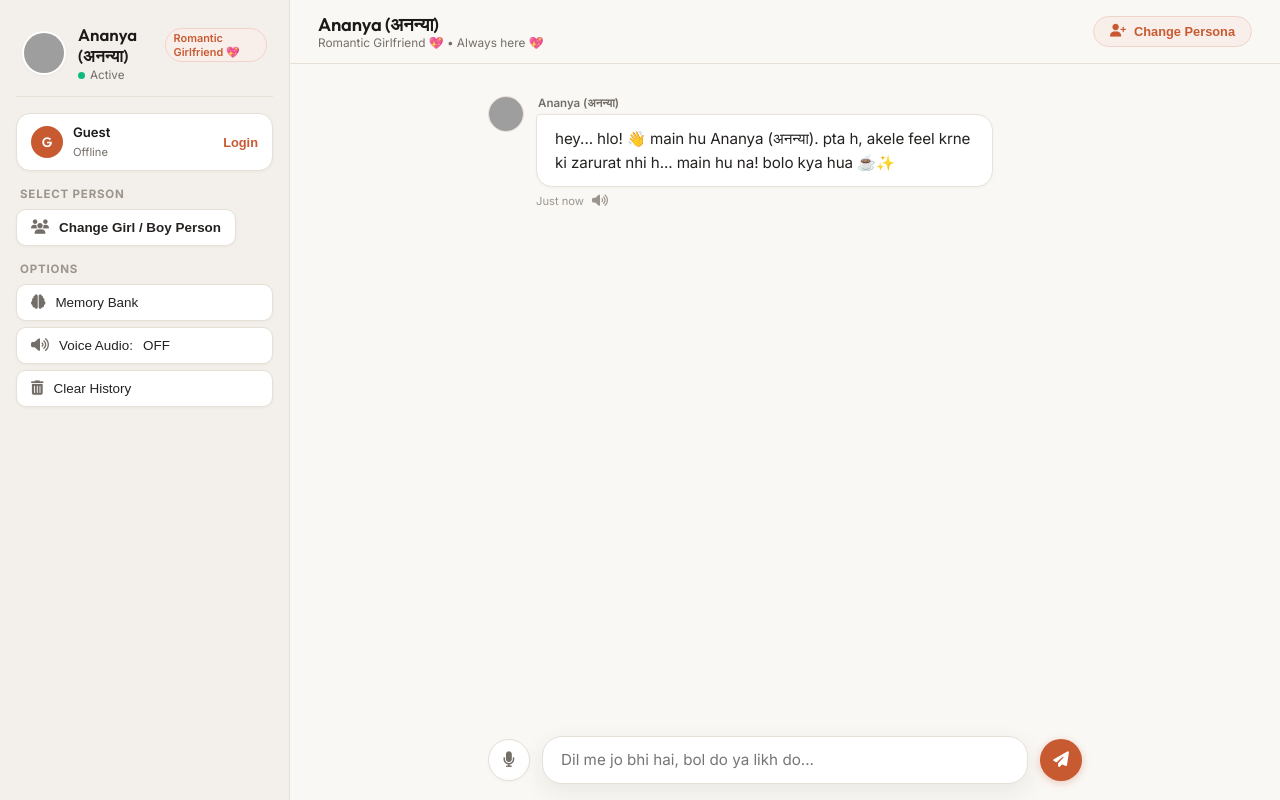
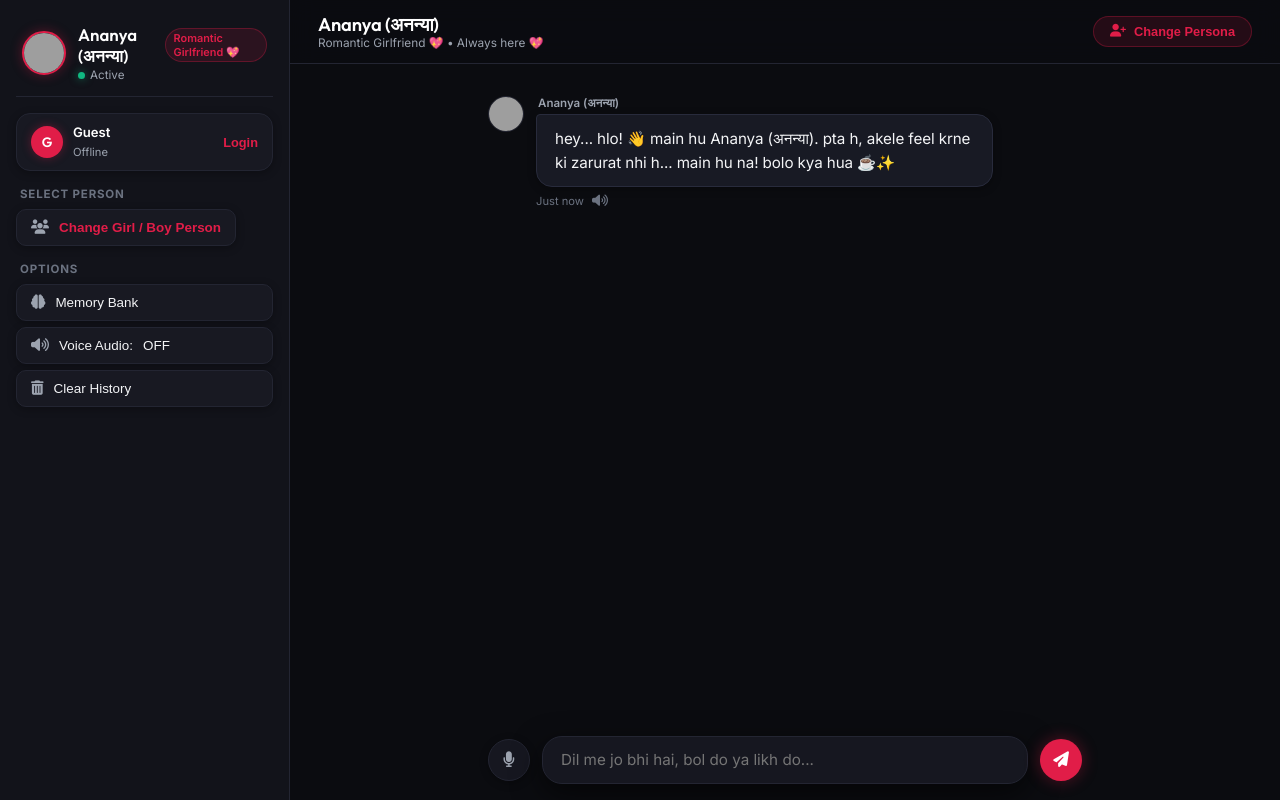
Before and after one commit to Abhish13405/love-chat-bot, a Flask app: page / in a window 1280 px wide. Run offline with Flask 3, Linux system fonts and the light colour scheme; data that the repository does not hold is empty; grey boxes are pictures that could not be loaded.

Commit message:
Change UI theme to Deep Pitch Black OLED Dark Mode with Neon Rose accents

```diff
--- a/static/css/style.css
+++ b/static/css/style.css
@@ -1,39 +1,40 @@
 /* ==========================================================================
-   Saathi AI Companion - Claude Inspired Decent & Minimalist UI System
+   Saathi AI Companion - Deep Pitch Black Dark Theme (OLED Black UI)
    ========================================================================== */
 
 :root {
-    /* Claude Warm Paper Palette */
-    --bg-main: #FAF8F5;
-    --bg-sidebar: #F3EFEA;
-    --bg-header: rgba(250, 248, 245, 0.92);
-    --bg-card: #FFFFFF;
+    /* Pure Pitch Black Palette */
+    --bg-main: #0B0C10;
+    --bg-sidebar: #12131A;
+    --bg-header: rgba(11, 12, 16, 0.88);
+    --bg-card: #181922;
+    --bg-input: #161720;
 
-    --border-subtle: #E6E0D6;
-    --border-hover: #D5CDC0;
+    --border-subtle: #232532;
+    --border-hover: #34374A;
 
-    /* Claude Signature Terracotta Accent */
-    --accent-clay: #C85A32;
-    --accent-hover: #B24E2A;
-    --accent-soft: #F9EFEA;
-    --accent-border: #F1D4C9;
+    /* Neon Crimson / Rose Accent */
+    --accent-red: #E11D48;
+    --accent-glow: rgba(225, 29, 72, 0.35);
+    --accent-soft: rgba(225, 29, 72, 0.12);
+    --accent-border: rgba(225, 29, 72, 0.3);
 
-    /* Typography & Neutral Colors */
-    --text-main: #252321;
-    --text-heading: #1B1A18;
-    --text-muted: #736E67;
-    --text-light: #9B958C;
+    /* Typography & Dark Neutral Colors */
+    --text-main: #F3F4F6;
+    --text-heading: #FFFFFF;
+    --text-muted: #9CA3AF;
+    --text-light: #6B7280;
 
     /* Chat Bubbles */
-    --msg-user-bg: #C85A32;
+    --msg-user-bg: #E11D48;
     --msg-user-text: #FFFFFF;
-    --msg-companion-bg: #FFFFFF;
-    --msg-companion-border: #E8E2D8;
-    --msg-companion-text: #252321;
+    --msg-companion-bg: #181A24;
+    --msg-companion-border: #282B3C;
+    --msg-companion-text: #F3F4F6;
 
-    --shadow-sm: 0 1px 3px rgba(37, 35, 33, 0.04);
-    --shadow-md: 0 4px 14px rgba(37, 35, 33, 0.06);
-    --shadow-float: 0 8px 24px rgba(37, 35, 33, 0.08);
+    --shadow-sm: 0 2px 8px rgba(0, 0, 0, 0.3);
+    --shadow-md: 0 6px 18px rgba(0, 0, 0, 0.4);
+    --shadow-float: 0 10px 30px rgba(0, 0, 0, 0.6);
 
     --radius-pill: 9999px;
     --radius-card: 14px;
@@ -92,8 +93,8 @@ body {
     height: 44px;
     border-radius: 50%;
     overflow: hidden;
-    border: 2px solid #FFFFFF;
-    box-shadow: var(--shadow-sm);
+    border: 2px solid var(--accent-red);
+    box-shadow: 0 0 12px var(--accent-glow);
     flex-shrink: 0;
 }
 
@@ -116,7 +117,7 @@ body {
 .gender-badge {
     font-size: 0.68rem;
     background: var(--accent-soft);
-    color: var(--accent-clay);
+    color: var(--accent-red);
     border: 1px solid var(--accent-border);
     padding: 2px 8px;
     border-radius: var(--radius-pill);
@@ -139,10 +140,11 @@ body {
     background-color: #10B981;
     border-radius: 50%;
     display: inline-block;
+    box-shadow: 0 0 8px rgba(16, 185, 129, 0.6);
 }
 
 .user-account-card {
-    background: #FFFFFF;
+    background: var(--bg-card);
     border: 1px solid var(--border-subtle);
     border-radius: var(--radius-card);
     padding: 10px 14px;
@@ -162,7 +164,7 @@ body {
     width: 32px;
     height: 32px;
     border-radius: 50%;
-    background: var(--accent-clay);
+    background: var(--accent-red);
     color: #FFFFFF;
     display: flex;
     align-items: center;
@@ -170,6 +172,7 @@ body {
     font-weight: 600;
     font-size: 0.85rem;
     font-family: 'Outfit', sans-serif;
+    box-shadow: 0 0 10px var(--accent-glow);
 }
 
 .user-details h4 {
@@ -186,7 +189,7 @@ body {
 .auth-btn {
     background: none;
     border: none;
-    color: var(--accent-clay);
+    color: var(--accent-red);
     cursor: pointer;
     font-size: 0.8rem;
     font-weight: 600;
@@ -214,7 +217,7 @@ body {
 }
 
 .control-btn {
-    background: #FFFFFF;
+    background: var(--bg-card);
     border: 1px solid var(--border-subtle);
     color: var(--text-main);
     padding: 10px 14px;
@@ -276,7 +279,7 @@ body {
     align-items: center;
     justify-content: space-between;
     background: var(--bg-header);
-    backdrop-filter: blur(8px);
+    backdrop-filter: blur(12px);
     z-index: 10;
 }
 
@@ -310,7 +313,7 @@ body {
 
 .switch-persona-header-btn {
     background: var(--accent-soft);
-    color: var(--accent-clay);
+    color: var(--accent-red);
     border: 1px solid var(--accent-border);
     padding: 7px 16px;
     border-radius: var(--radius-pill);
@@ -484,7 +487,7 @@ body {
 
 .chat-input-bar textarea {
     flex: 1;
-    background: #FFFFFF;
+    background: var(--bg-input);
     border: 1.5px solid var(--border-subtle);
     border-radius: 20px;
     padding: 12px 18px;
@@ -519,14 +522,14 @@ body {
 }
 
 .mic-btn {
-    background: #FFFFFF;
+    background: var(--bg-input);
     color: var(--text-muted);
     border: 1px solid var(--border-subtle);
     box-shadow: var(--shadow-sm);
 }
 
 .mic-btn:hover {
-    color: var(--accent-clay);
+    color: var(--accent-red);
     background: var(--accent-soft);
     border-color: var(--accent-border);
 }
@@ -538,22 +541,22 @@ body {
 }
 
 .send-btn {
-    background: var(--accent-clay);
+    background: var(--accent-red);
     color: #FFFFFF;
-    box-shadow: 0 2px 8px rgba(200, 90, 50, 0.3);
+    box-shadow: 0 0 16px var(--accent-glow);
 }
 
 .send-btn:hover {
-    background: var(--accent-hover);
-    transform: scale(1.04);
+    background: #FF2A5F;
+    transform: scale(1.05);
 }
 
-/* Modals & Overlays - Claude Warm Style */
+/* Modals & Overlays - Dark Glassmorphism */
 .modal-overlay, .drawer-overlay {
     position: fixed;
     inset: 0;
-    background: rgba(35, 33, 31, 0.45);
-    backdrop-filter: blur(4px);
+    background: rgba(0, 0, 0, 0.75);
+    backdrop-filter: blur(6px);
     z-index: 100;
     display: none;
     align-items: center;
--- a/templates/index.html
+++ b/templates/index.html
@@ -10,8 +10,8 @@
     <link href="https://fonts.googleapis.com/css2?family=Inter:wght@400;500;600;700&family=Outfit:wght@400;500;600;700&display=swap" rel="stylesheet">
     <!-- FontAwesome Icons -->
     <link rel="stylesheet" href="https://cdnjs.cloudflare.com/ajax/libs/font-awesome/6.4.0/css/all.min.css">
-    <!-- Claude Inspired Decent CSS -->
-    <link rel="stylesheet" href="{{ url_for('static', filename='css/style.css') }}?v=3.0">
+    <!-- Deep Black Dark Theme CSS -->
+    <link rel="stylesheet" href="{{ url_for('static', filename='css/style.css') }}?v=4.0">
 </head>
 <body>
     <div class="app-container">
```
Also changed, not shown: other parts of static/css/style.css (+35 -35 lines).
